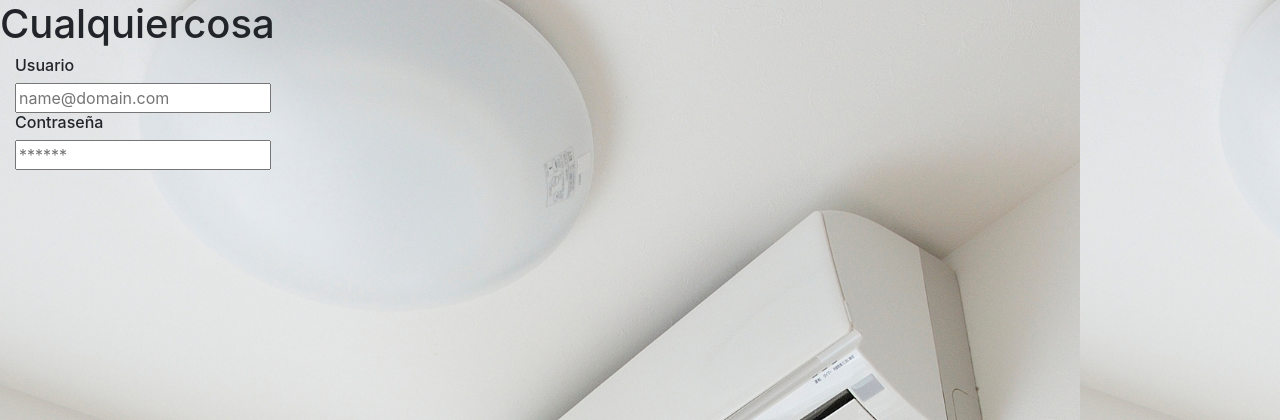
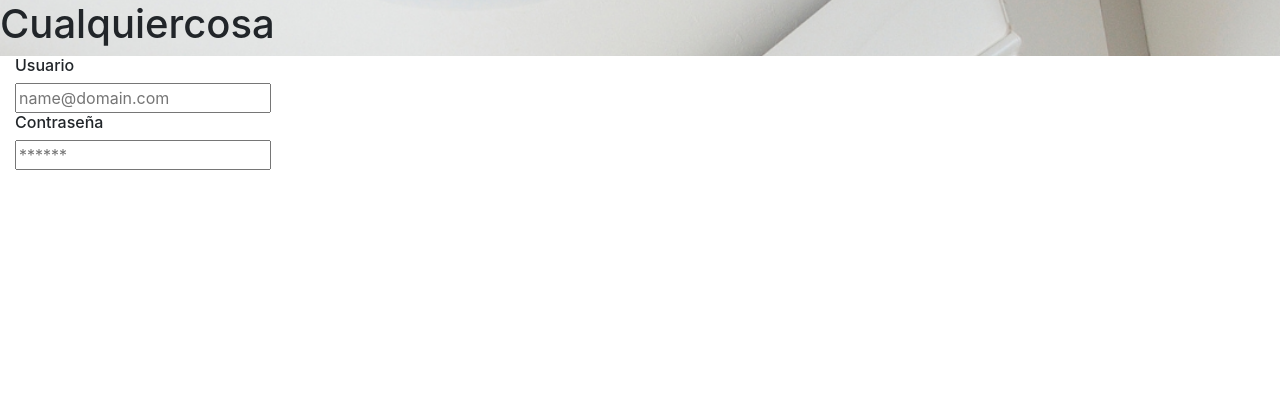
Before and after one commit to YTjosepro/Intec, a PHP site: page /front/inicio_sesion.html in a window 1280 px wide. Shown: the top 420 px of the page. Run offline with PHP 8.4, Linux system fonts and the light colour scheme.

Commit message:
agregada imagen

```diff
--- a/css/styles.css
+++ b/css/styles.css
@@ -1,3 +1,4 @@
 .imagen_fondo{
-    background-image:"/fotos/imginicio.png" !important;
+    background: url("/fotos/imginicio.png") no-repeat center center fixed;
+    background-size: cover;
 }
--- a/front/inicio_sesion.html
+++ b/front/inicio_sesion.html
@@ -3,11 +3,11 @@
 <head>
     <meta charset='utf-8'>
     <title>Iniciar_sesion</title>
+    <link rel="stylesheet" href="/css/styles.css">
     <link rel="stylesheet" href="https://cdn.jsdelivr.net/npm/bootstrap@4.3.1/dist/css/bootstrap.min.css" integrity="sha384-ggOyR0iXCbMQv3Xipma34MD+dH/1fQ784/j6cY/iJTQUOhcWr7x9JvoRxT2MZw1T" crossorigin="anonymous">
     <script src='main.js'></script>
-    <link rel="stylesheet" href="/css/styles.css">
 </head>
-<body background="/fotos/imginicio.png">
+<body>
     <div class="container-fluid imagen_fondo">
         <div class="row">
             <div class="column">
```
